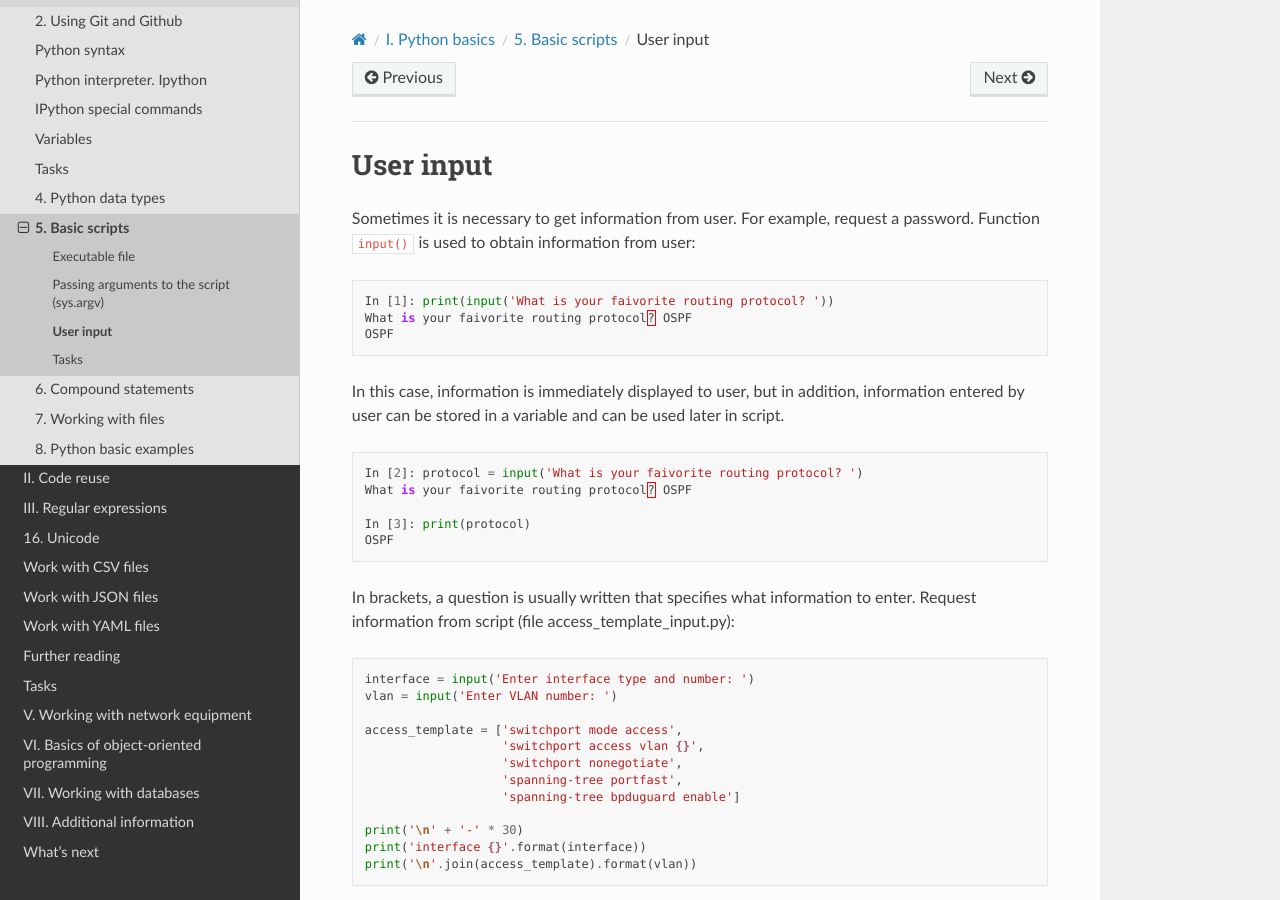
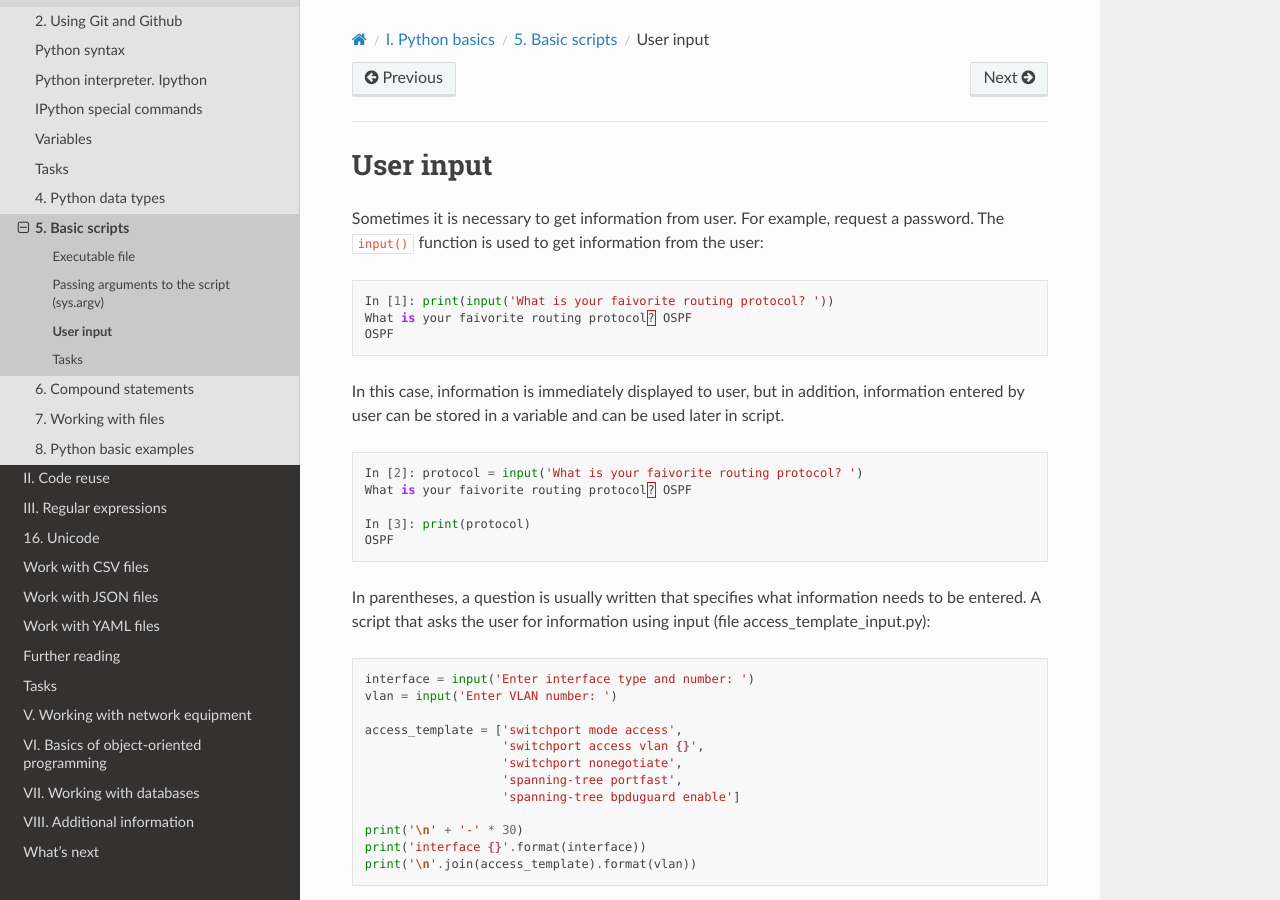
Before and after one commit to natenka/pyneng-book-en, a Sphinx documentation site: the page built from docs/source/book/05_basic_scripts/user_input.rst, in a window 1280 px wide and 900 px high. Built offline with Sphinx 7.4.7 and the Read the Docs theme 2.0.0, drawn with Linux system fonts in a browser that asks for light colours; pages that are not in the unit, such as notebooks, are missing from menus.

Commit message:
Small fixes. Chapter 05

```diff
--- a/docs/source/book/05_basic_scripts/user_input.rst
+++ b/docs/source/book/05_basic_scripts/user_input.rst
@@ -2,7 +2,7 @@ User input
 -----------------------------
 
 Sometimes it is necessary to get information from user. For example, request a password.
-Function ``input()`` is used to obtain information from user:
+The ``input()`` function is used to get information from the user:
 
 .. code:: python
 
@@ -20,8 +20,8 @@ In this case, information is immediately displayed to user, but in addition, inf
     In [3]: print(protocol)
     OSPF
 
-In brackets, a question is usually written that specifies what information to enter.
-Request information from script (file access_template_input.py):
+In parentheses, a question is usually written that specifies what information needs to be entered.
+A script that asks the user for information using input (file access_template_input.py):
 
 .. code:: python
 
```
Also changed, not shown: README.md (+2 -0 lines).
